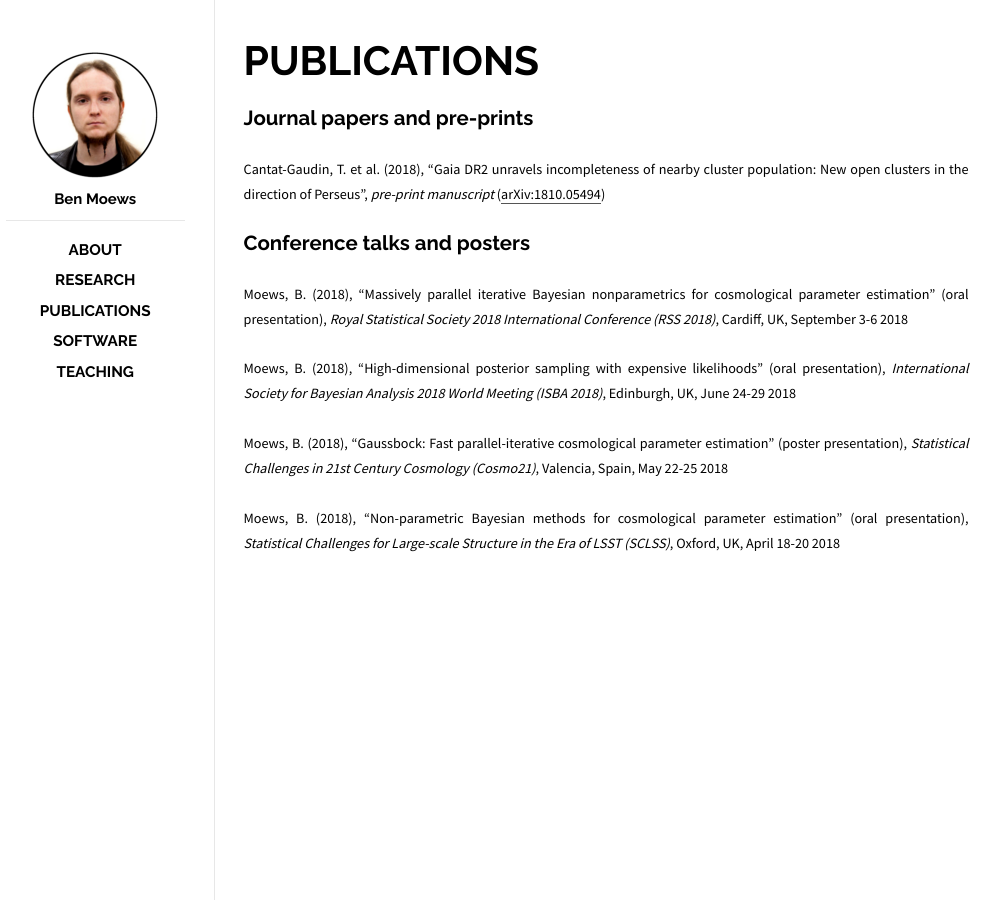
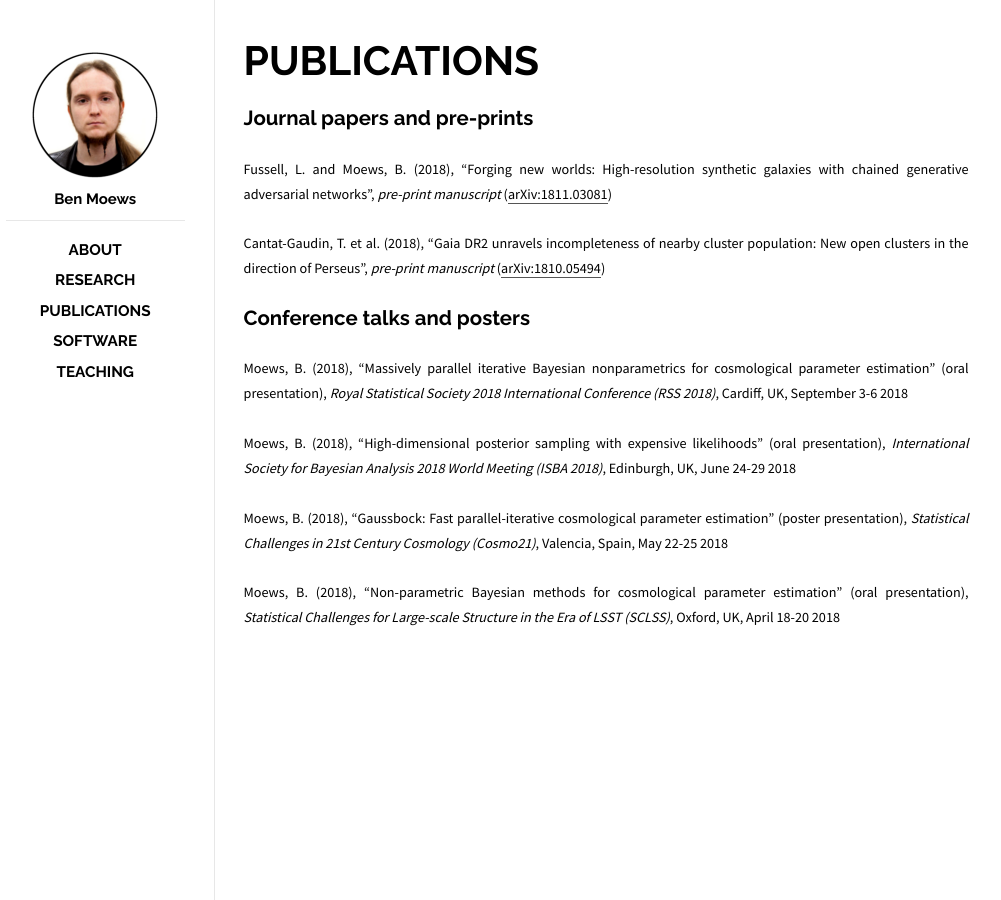
Before and after one commit to moews/moews.github.io, a Jekyll site: the page built from _posts/2017-03-25-publications.md, in a window 1280 px wide. Shown: the whole page, without its empty margins (144-1145 px from the left). Built offline with Jekyll 4.4.1, drawn with Linux system fonts in a browser that asks for light colours.

Commit message:
Update 2017-03-25-publications.md

```diff
--- a/_posts/2017-03-25-publications.md
+++ b/_posts/2017-03-25-publications.md
@@ -7,6 +7,8 @@
 ---
 
 ## Journal papers and pre-prints
+
+<small>Fussell, L. and Moews, B. (2018), "Forging new worlds: High-resolution synthetic galaxies with chained generative adversarial networks", _pre-print manuscript_ ([arXiv:1811.03081](https://arxiv.org/abs/1811.03081))</small>
 
 <small>Cantat-Gaudin, T. et al. (2018), "Gaia DR2 unravels incompleteness of nearby cluster population: New open clusters in the direction of Perseus", _pre-print manuscript_ ([arXiv:1810.05494](https://arxiv.org/abs/1810.05494))</small>
 
```
